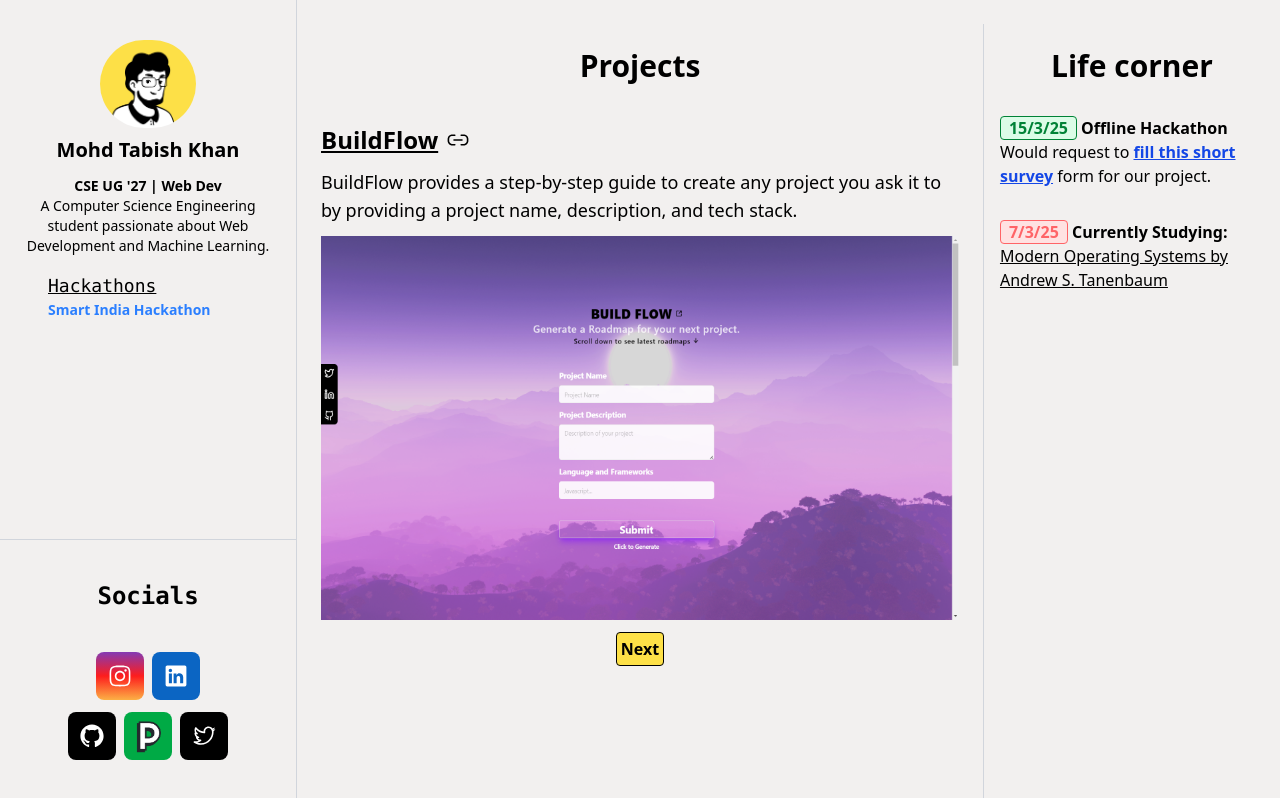
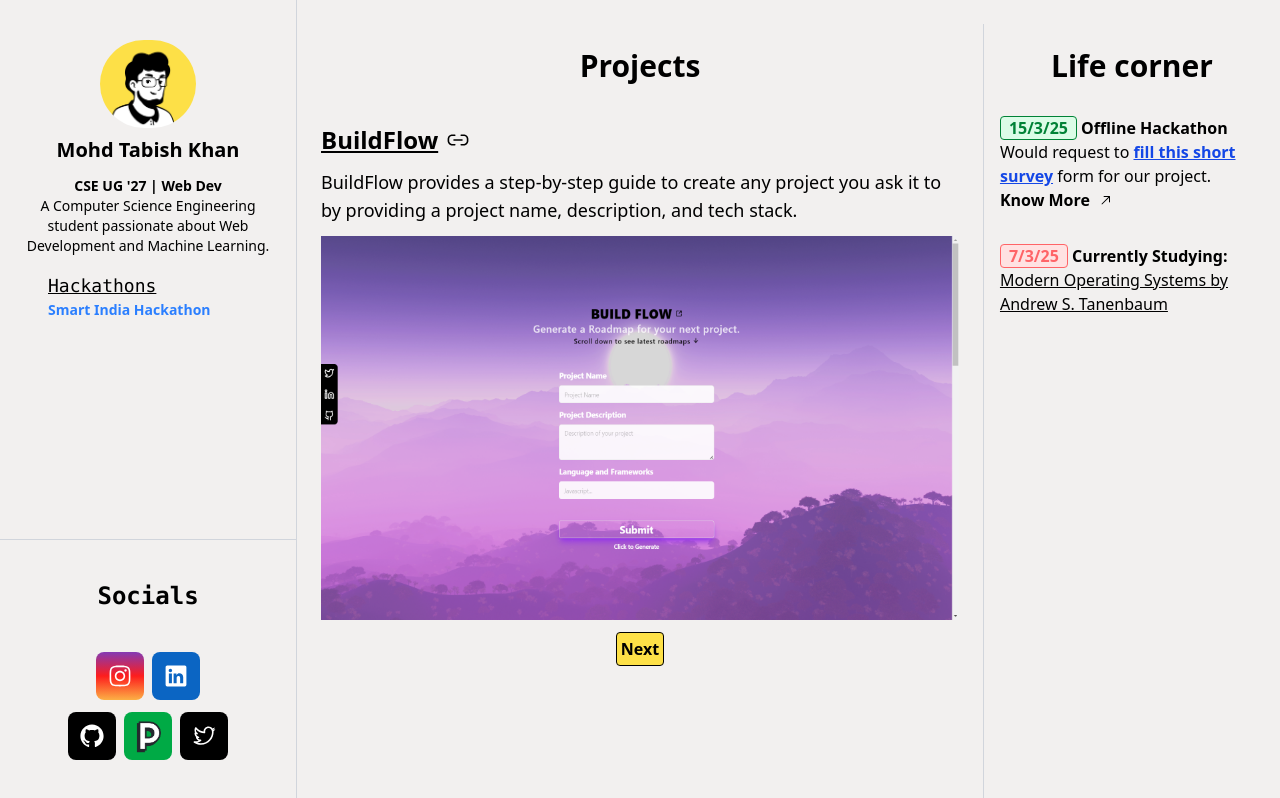
Before and after one commit to m-tabish/tabishcodes, a React (Vite) app: page /home in a window 1280 px wide. Built offline with nearby package versions, Linux system fonts and the light colour scheme.

Commit message:
minor upgrade

```diff
--- a/src/pages/Home.jsx
+++ b/src/pages/Home.jsx
@@ -1,4 +1,4 @@
-import { GitHubLogoIcon, InstagramLogoIcon, Link1Icon, LinkedInLogoIcon, TwitterLogoIcon } from "@radix-ui/react-icons";
+import { ArrowTopRightIcon, GitHubLogoIcon, InstagramLogoIcon, Link1Icon, LinkedInLogoIcon, TwitterLogoIcon } from "@radix-ui/react-icons";
 import { useState } from "react";
 import examples from "../assets/buildflow/examples.png";
 import flowchart from "../assets/buildflow/flowchart.png";
@@ -6,7 +6,6 @@ import home from "../assets/buildflow/home.png";
 import PeerlistLogo from "../assets/peerlist-logo.png";
 import profile from "../assets/profile.png";
 import Social_logo from "../components/Social_logo";
-import survey from "../assets/my-corner/trips-survey.png"
 export default function Home() {
     const buildflow_images = [home, examples, flowchart];
     const [index, setIndex] = useState(0);
@@ -75,7 +74,13 @@ export default function Home() {
                 <div className="h-full text-center flex flex-col">
                     <h1 className="text-3xl font-bold">Life corner</h1>
                     <br />
-                    <p className="mt-2 text-start pl-4 font-semibold"><span className="border-1 rounded-sm bg-green-100 px-2 text-green-700">15/3/25</span> Offline Hackathon<br /><span className="font-normal">Would request to <a className="underline font-bold text-blue-700" href="https://docs.google.com/forms/d/e/1FAIpQLSeDBMLJ2Kj6-g7VVYo0uwRn-Yw7PdOPqj1wm5U_uqYYm4o89g/viewform?usp=header">fill this short survey</a> form for our project. </span>
+                    <p className="mt-2 text-start pl-4 font-semibold">
+                        <span className="border-1 rounded-sm bg-green-100 px-2 text-green-700">15/3/25</span> Offline Hackathon
+                        <br />
+                        <span className="font-normal ">
+
+                            Would request to <a className="underline font-bold text-blue-700" href="https://docs.google.com/forms/d/e/1FAIpQLSeDBMLJ2Kj6-g7VVYo0uwRn-Yw7PdOPqj1wm5U_uqYYm4o89g/viewform?usp=header">fill this short survey</a> form for our project. </span>
+                        <a href="https://x.com/damnthesebugs/status/1900972680217850236" className="flex gap-2 items-center font-bold hover:underline " >Know More<ArrowTopRightIcon /> </a>
                     </p>
                     <br />
                     <p className="mt-2 text-start pl-4 font-semibold"><span className="border-1 rounded-sm bg-red-100 px-2 text-red-400">7/3/25</span> Currently Studying:   <br /><span className="underline font-normal">Modern Operating Systems by Andrew S. Tanenbaum</span></p>
```
